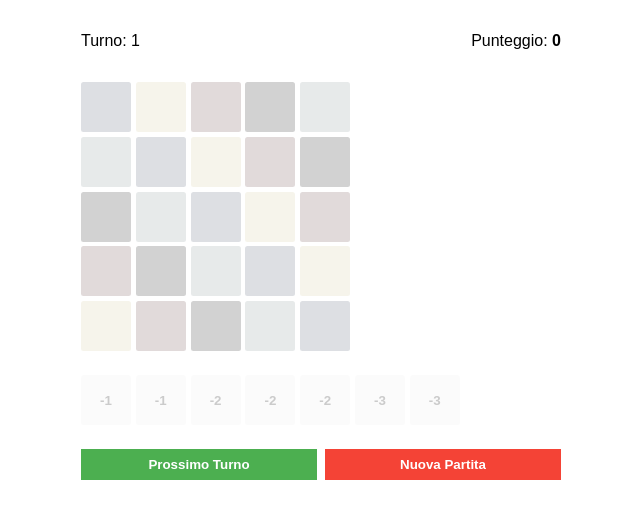
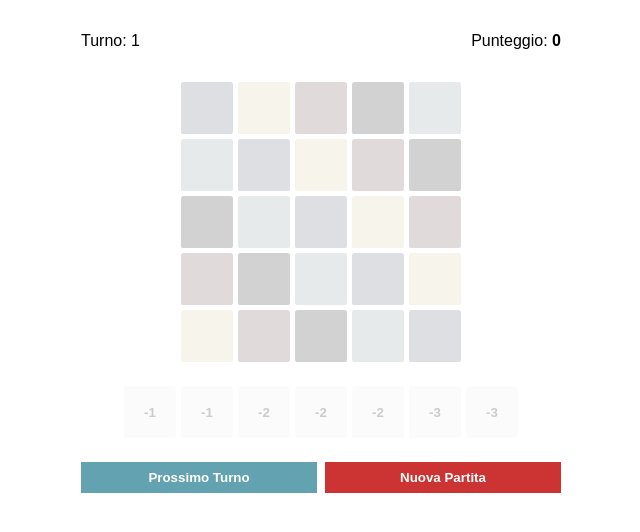
Before and after one commit to giorgiogilbert/azul-score-app, a Nuxt app: page / in a window 1280 px wide. Shown: the top 532 px of the page, without its empty margins (319-959 px from the left). Built offline with nearby package versions, Linux system fonts and the light colour scheme.

Commit message:
Add UI level feedback

```diff
--- a/app.vue
+++ b/app.vue
@@ -3,11 +3,13 @@ import { useGame } from "@/composables/useGame";
 import { useBoard } from "@/composables/useBoard";
 import { getCellImage, getPenaltyCellValue } from "~/helper/boardHelper";
 import { isGameEnded, canBeLastTurn, canPenaltyCellBeToggled, canBoardCellBeToggled } from "~/helper/gameHelper";
+import {useUi} from "~/composables/useUi";
 
 const boardComposable = useBoard();
+const uiComposable = useUi(window);
 const { boardGrid, toggleBoardCell, penaltyGrid, togglePenaltyCell } =
   boardComposable;
-const { game, resetGame, confirmTurn } = useGame(boardComposable);
+const { game, resetGame, confirmTurn } = useGame(boardComposable, uiComposable);
 
 const isCurrentGameEnded = computed(() => isGameEnded(game.value));
 const canCurrentGameEnd = computed(() => canBeLastTurn(game.value));
@@ -45,7 +47,7 @@ const handleResetGame = () => {
     <div class="info">
       <p>Turno: {{ game.currentTurn }}</p>
       <p>
-        Punteggio: <strong>{{ game.score }}</strong>
+        Punteggio: <strong class="totalScore">{{ game.score }}</strong>
       </p>
     </div>
 
@@ -107,97 +109,10 @@ const handleResetGame = () => {
       <button class="reset" @click="handleResetGame">Nuova Partita</button>
     </div>
   </main>
+
+  <div id="alert" />
 </template>
 
 <style scoped>
-.container {
-  max-width: 480px;
-  margin: 0 auto;
-  padding: 0.5rem;
-  font-family: sans-serif;
-}
 
-h1 {
-  text-align: center;
-  margin-bottom: 1rem;
-}
-
-.info {
-  margin-bottom: 1rem;
-  display: flex;
-  justify-content: space-between;
-}
-
-h2 {
-  margin-top: 1.5rem;
-  margin-bottom: 0.5rem;
-}
-
-.board {
-  display: flex;
-  flex-direction: column;
-  gap: 0.3rem;
-  margin-bottom: 1.5rem;
-}
-
-.board-row {
-  display: flex;
-  gap: 0.3rem;
-}
-
-.cell {
-  width: 50px;
-  height: 50px;
-  background-size: cover;
-  background-position: center;
-  font-weight: bold;
-  cursor: pointer;
-  opacity: 0.2;
-  border-radius: 5%;
-  border: none;
-  filter: saturate(20%);
-}
-
-.cell.filled {
-  opacity: 1;
-  box-shadow: 0 2px 3px 0 rgba(0, 0, 0, 0.7);
-  filter: saturate(100%);
-}
-
-.lastTurnFieldset {
-  display: flex;
-  align-items: center;
-  margin-bottom: 1.5rem;
-}
-
-input[type="checkbox"] {
-  margin-right: 0.5rem;
-  width: 32px;
-  height: 32px;
-}
-
-.buttons {
-  display: flex;
-  justify-content: space-between;
-  gap: 0.5rem;
-}
-
-.confirm,
-.reset {
-  flex: 1;
-  padding: 0.5rem;
-  font-weight: bold;
-  border: none;
-  cursor: pointer;
-}
-
-.confirm {
-  background-color: #4caf50;
-  color: white;
-}
-
-.reset {
-  background-color: #f44336;
-  color: white;
-}
 </style>
--- /dev/null
+++ b/assets/css/style.css
@@ -0,0 +1,159 @@
+:root {
+    --black: #222;
+    --white: white;
+    --red: #cc3333;
+    --blue: #3366cc;
+    --yellow: #ffcc00;
+    --aqua: #63A2B0;
+    --boardWidth: calc( 100% - 2rem );
+    --cell-size: 52px;
+    --cell-gap: 5px;
+}
+body {
+    margin: 0;
+    padding: 0;
+}
+.container {
+    max-width: 480px;
+    margin: 0 auto;
+    padding: 1rem;
+    font-family: sans-serif;
+}
+
+.info {
+    margin-bottom: 1rem;
+    display: flex;
+    justify-content: space-between;
+}
+
+h2 {
+    margin-top: 1.5rem;
+    margin-bottom: 0.5rem;
+}
+
+.board {
+    display: flex;
+    flex-direction: column;
+    gap: var(--cell-gap);
+    margin-bottom: 1.5rem;
+}
+
+.board-row {
+    display: flex;
+    gap: var(--cell-gap);
+    justify-content: center;
+}
+
+.cell {
+    width: var(--cell-size);
+    height: var(--cell-size);
+    background-size: cover;
+    background-position: center;
+    font-weight: bold;
+    cursor: pointer;
+    opacity: 0.2;
+    border-radius: 5%;
+    border: none;
+    filter: saturate(20%);
+}
+
+.cell.filled {
+    opacity: 1;
+    box-shadow: 0 2px 3px 0 rgba(0, 0, 0, 0.7);
+    filter: saturate(100%);
+}
+
+.lastTurnFieldset {
+    display: flex;
+    align-items: center;
+    margin-bottom: 1.5rem;
+}
+
+input[type="checkbox"] {
+    margin-right: 0.5rem;
+    width: 32px;
+    height: 32px;
+}
+
+.buttons {
+    display: flex;
+    justify-content: space-between;
+    gap: 0.5rem;
+}
+
+.confirm,
+.reset {
+    flex: 1;
+    padding: 0.5rem;
+    font-weight: bold;
+    border: none;
+    cursor: pointer;
+}
+
+.confirm {
+    background-color: var(--aqua);
+    color: white;
+}
+
+.reset {
+    background-color: var(--red);
+    color: white;
+}
+
+.totalScore {
+    display: inline-block;
+}
+
+@keyframes blinker {
+    0% {
+        color: var(--red);
+    }
+    50% {
+        color: var(--yellow)
+    }
+    100% {
+        color: var(--red)
+    }
+}
+.animatedActiveText {
+    animation: blinker .15s linear infinite;
+    transform: scale(1.2);
+}
+#alert {
+    box-sizing: border-box;
+    position: fixed;
+    top: calc(50% - 100px);
+    left: -100%;
+    width: 100%;
+    height: 200px;
+    background-color: var(--blue);
+    color: var(--yellow);
+    z-index: 1000;
+    display: flex;
+    justify-content: center;
+    align-items: center;
+    text-align: center;
+    font-size: 3rem;
+    font-family: sans-serif;
+    border: solid var(--black);
+    border-width: .5rem 0;
+    text-shadow: 0 4px 0 var(--red);
+    text-transform: uppercase;
+}
+@keyframes animatedAlert {
+    0% {
+        left: -100%;
+    }
+    7% {
+        left: 0;
+    }
+    93% {
+        left: 0;
+    }
+    100% {
+        left: 100%;
+    }
+}
+#alert.animatedAlert {
+    animation: animatedAlert 1s linear;
+}
--- a/composables/useGame.ts
+++ b/composables/useGame.ts
@@ -4,6 +4,7 @@ import type { BoardComposable } from "~/types/board";
 import { calculateScore } from "~/helper/scoreCalculator";
 import { useLocalStorage } from "~/composables/useLocalStorage";
 import { deserializeGame, serializeGame } from "~/helper/gameSerializer";
+import type {UiComposable} from "~/types/ui";
 
 const shallowBoard = useBoard();
 const defaultGame = (): GameState => ({
@@ -15,7 +16,7 @@ const defaultGame = (): GameState => ({
   previousTurns: [],
 });
 
-export const useGame = (boardComposable: BoardComposable) => {
+export const useGame = (boardComposable: BoardComposable, uiComposable: UiComposable) => {
   const ls = useLocalStorage();
 
   const loadGame = (): Ref<GameState> => {
@@ -67,6 +68,7 @@ export const useGame = (boardComposable: BoardComposable) => {
     }
 
     persistGame();
+    uiComposable.transitionToNextTurn(turnScore);
   };
 
   const resetGame = () => {
@@ -75,8 +77,8 @@ export const useGame = (boardComposable: BoardComposable) => {
       ...defaultGame(),
       board: boardComposable,
     };
-
     persistGame();
+    uiComposable.newGameStarted();
   };
 
   return {
--- /dev/null
+++ b/composables/useUi.ts
@@ -0,0 +1,38 @@
+import type {UiComposable} from "~/types/ui";
+
+export const useUi = (window: Window): UiComposable => {
+
+    const showFlashMessage = (message: string) => {
+        const alertNode = window.document.querySelector('#alert');
+        if(alertNode) {
+            alertNode.innerHTML = message
+            alertNode.classList.add('animatedAlert');
+            setTimeout(() => {
+                alertNode.classList.remove('animatedAlert');
+            }, 3000)
+        }
+    }
+    const animateActiveText = (cssSelector: string ) => {
+        const node = window.document.querySelector(cssSelector)
+        node?.classList.add('animatedActiveText');
+        if(node) {
+            setTimeout(() => {
+                node.classList.remove('animatedActiveText');
+            }, 2000)
+        }
+    }
+
+    const newGameStarted = () => {
+        showFlashMessage('new game started');
+    }
+    const transitionToNextTurn = (turnScore: number) => {
+        const msg = turnScore > 0 ? '+'+turnScore : turnScore
+        showFlashMessage(msg);
+        animateActiveText('.totalScore');
+    }
+
+    return {
+        newGameStarted,
+        transitionToNextTurn
+    }
+}
--- a/nuxt.config.ts
+++ b/nuxt.config.ts
@@ -4,4 +4,5 @@ export default defineNuxtConfig({
   ssr: false,
   modules: ["@nuxt/eslint"],
   eslint: {},
+  css: ['~/assets/css/style.css'],
 });
--- /dev/null
+++ b/types/ui.ts
@@ -0,0 +1,4 @@
+export type UiComposable = {
+    newGameStarted: () => void
+    transitionToNextTurn: (turnScore: number) => void
+}
```
